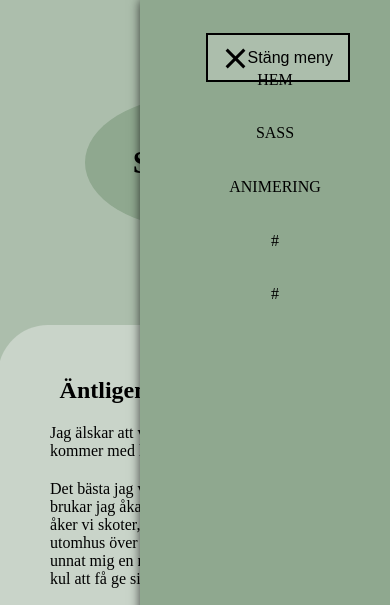
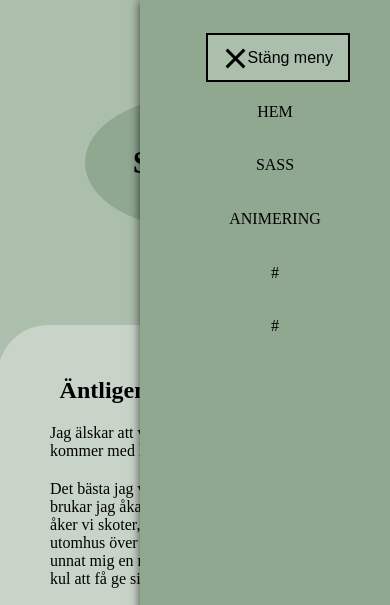
Before and after one commit to anglajuliusson/DT211G-Moment-4, a website built with Parcel: page src/index.html in a window 390 px wide. Both pictures are taken after a click on the button "Meny". Shown: the top 605 px of the page. Built offline with nearby package versions, Linux system fonts and the light colour scheme; files whose address does not match are found by name.

Commit message:
Flytta ner länkar i navmeny i mobilläge

```diff
--- a/src/css/_layout.scss
+++ b/src/css/_layout.scss
@@ -50,7 +50,7 @@ nav {
         text-align: center;
         padding: 0;
         position: absolute;
-        top: 3em;
+        top: 5em;
         li {
             padding: 0.8em 0;
             width: 100%;
```
